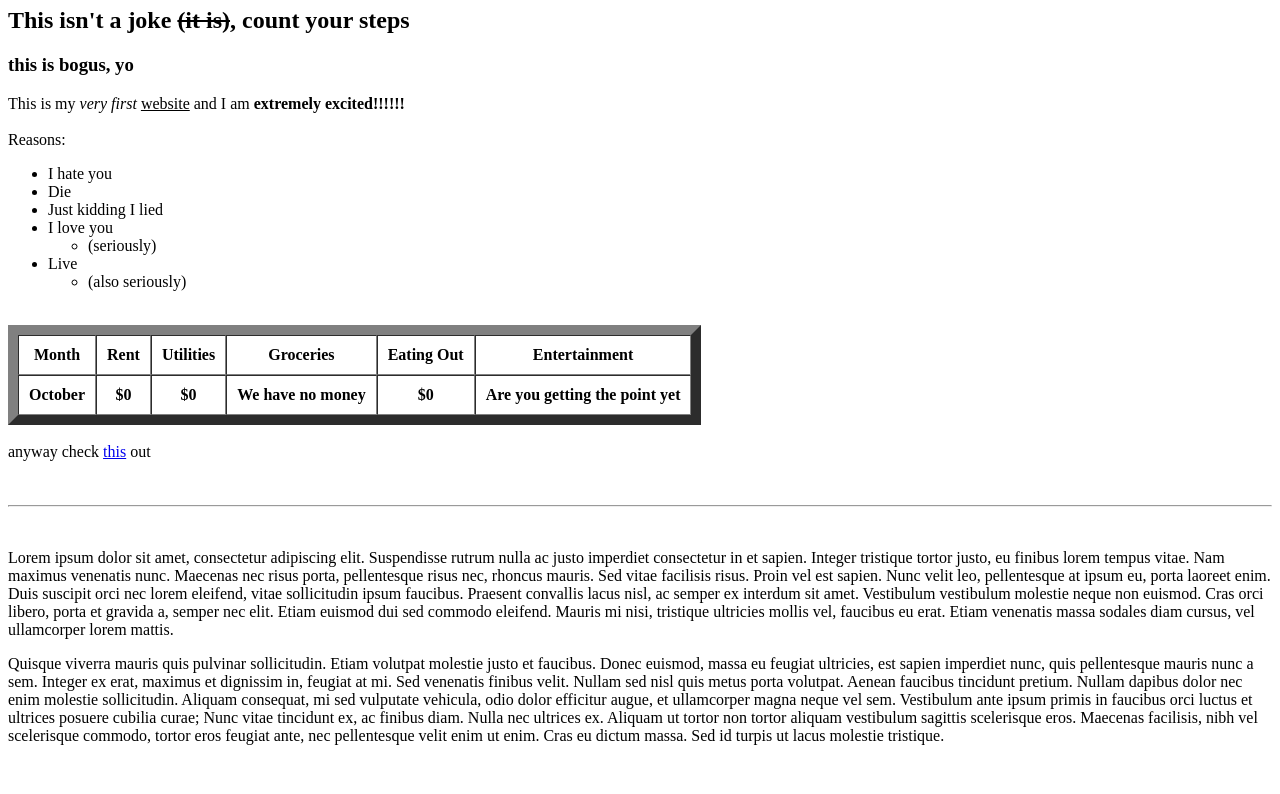
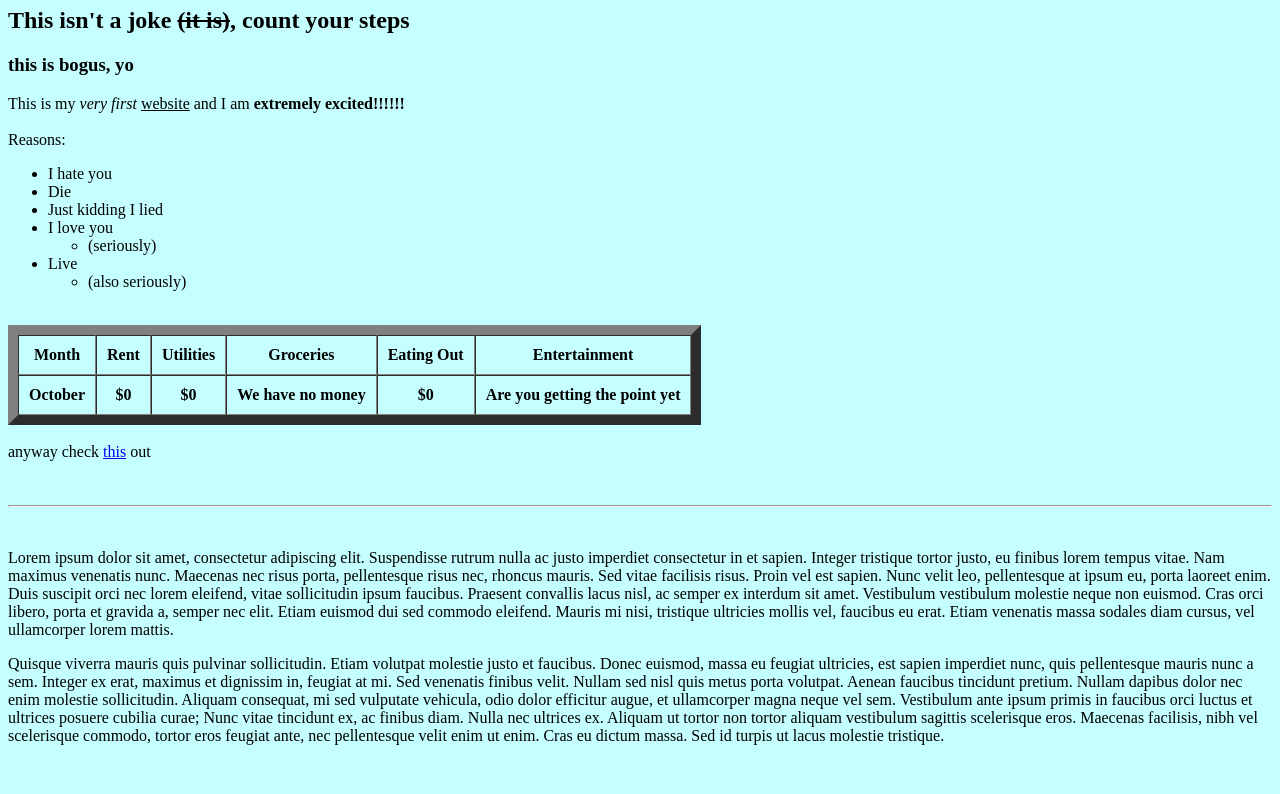
Before and after one commit to fearthethear/Test-Website, a plain HTML site: page index.html in a window 1280 px wide. Shown: the part 73-867 px from the top of the page. Drawn offline with Linux system fonts and the light colour scheme.

Commit message:
Update index.html
changed bg color

```diff
--- a/index.html
+++ b/index.html
@@ -6,7 +6,7 @@
 		<title>*Vomits*</title>
 	<head>
 
-	<body>
+	<body bgcolor="#C5FEFF">
 		<h1>I'll kill you dead :3</h1>
 		<h2>This isn't a joke <s>(it is)</s>, count your steps</h2>
 		<h3>this is bogus, yo</h3>
```
